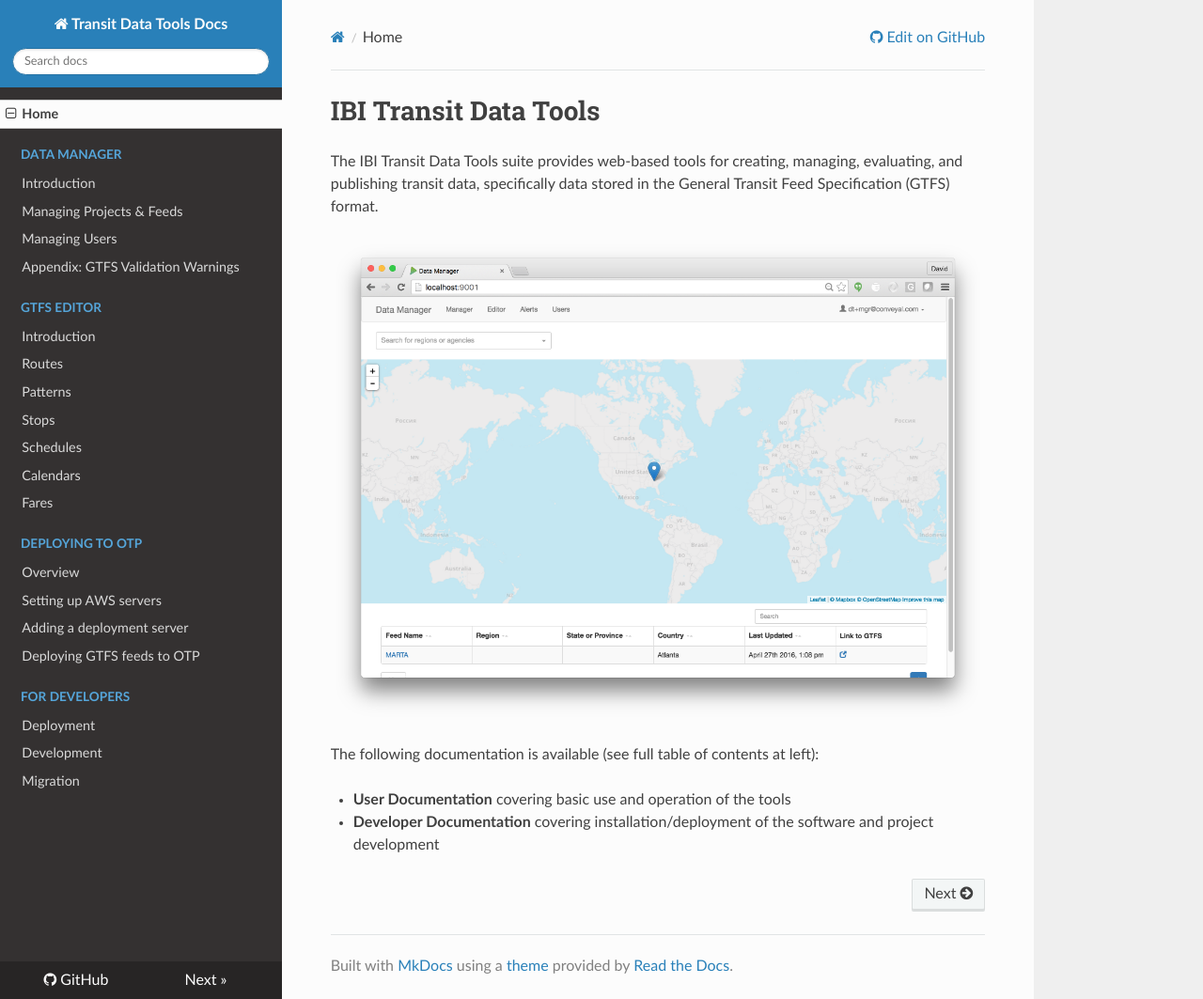
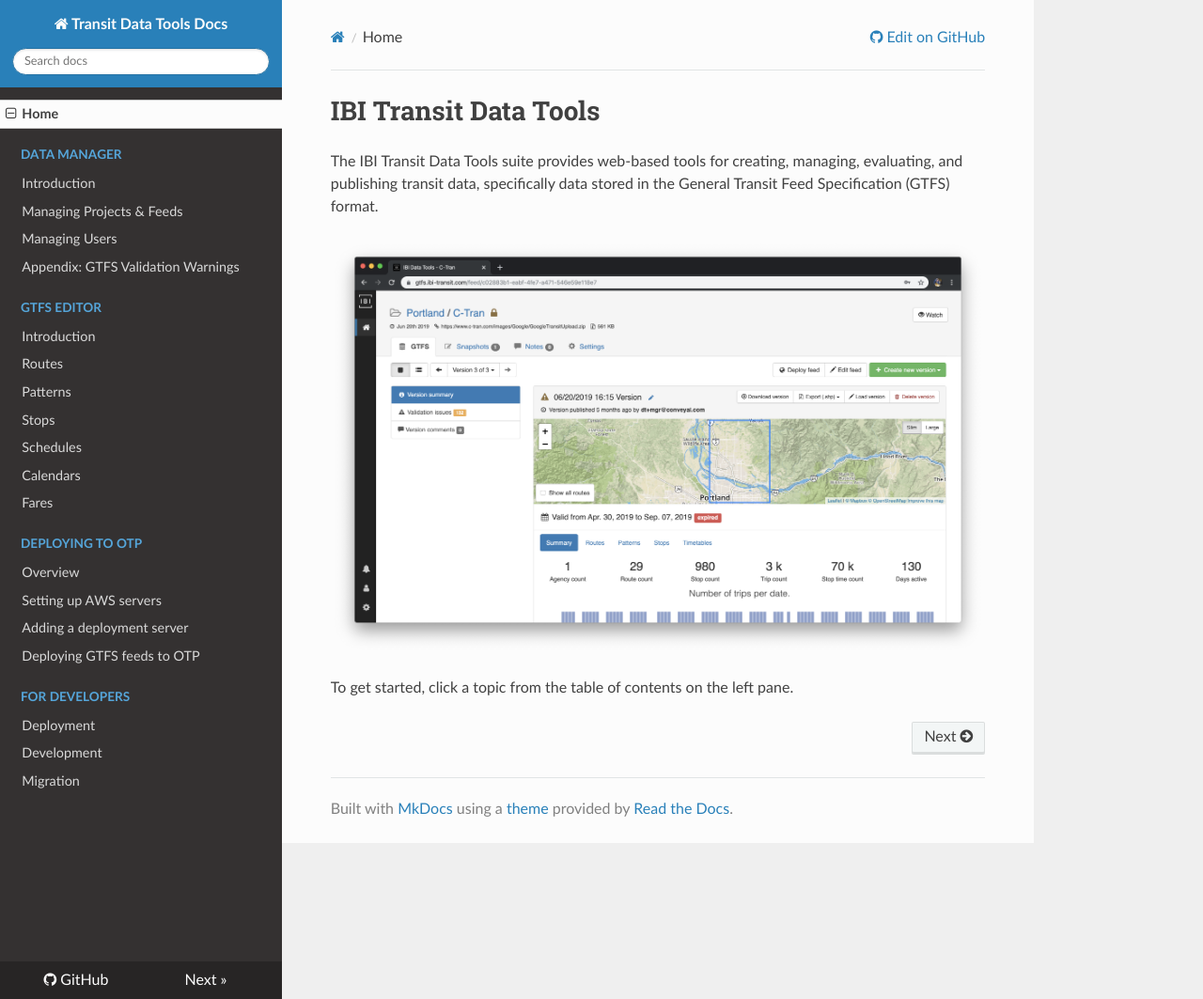
Before and after one commit to wtchen/datatools-ui, an MkDocs documentation site: the page built from docs/index.md, in a window 1280 px wide and 1063 px high. Shown: the whole window at 94% size. Built offline with MkDocs 1.6.1, drawn with Linux system fonts in a browser that asks for light colours; nearby versions of some CDN libraries; old or Windows-style settings are respelled for this version of MkDocs.

Commit message:
docs(index.md): Remove old TOC text in the index page body. Update screenshot on that page.

```diff
--- a/docs/index.md
+++ b/docs/index.md
@@ -2,9 +2,6 @@
 
 The IBI Transit Data Tools suite provides web-based tools for creating, managing, evaluating, and publishing transit data, specifically data stored in the General Transit Feed Specification (GTFS) format.
 
-![screenshot](img/public-portal.png)
+![screenshot](img/feed-profile.png)
 
-The following documentation is available (see full table of contents at left):
-
-- **User Documentation** covering basic use and operation of the tools
-- **Developer Documentation** covering installation/deployment of the software and project development
+To get started, click a topic from the table of contents on the left pane.
```
Also changed, not shown: docs/img/feed-profile.png, docs/img/public-portal.png (deleted).
